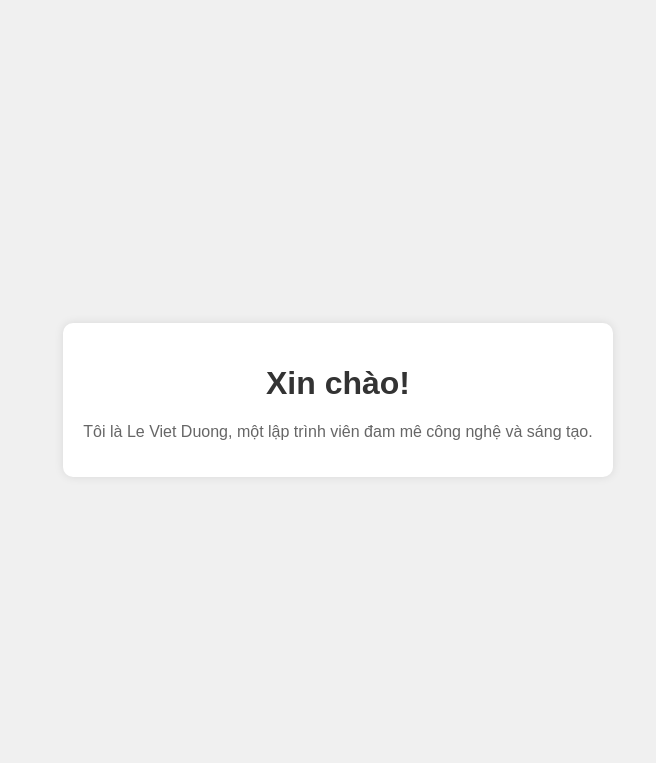
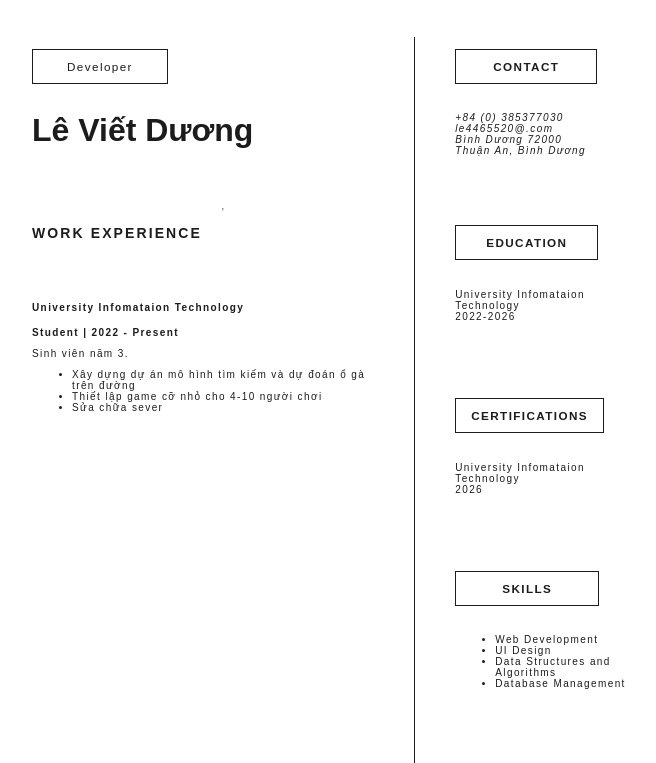
Before and after one commit to LeVietDuongg/LeVietDuongg.github.io, a plain HTML site: page index.html in a window 1280 px wide. Shown: the whole page, without its empty margins (302-958 px from the left). Drawn offline with Linux system fonts and the light colour scheme.

Commit message:
add file

```diff
--- a/index.html
+++ b/index.html
@@ -1,40 +1,71 @@
-
 <!DOCTYPE html>
 <html lang="en">
 <head>
     <meta charset="UTF-8">
     <meta name="viewport" content="width=device-width, initial-scale=1.0">
-    <title>Introduction</title>
-    <style>
-        body {
-            font-family: Arial, sans-serif;
-            margin: 0;
-            padding: 0;
-            display: flex;
-            justify-content: center;
-            align-items: center;
-            height: 100vh;
-            background-color: #f0f0f0;
-        }
-        .container {
-            text-align: center;
-            background: white;
-            padding: 20px;
-            border-radius: 10px;
-            box-shadow: 0 0 10px rgba(0, 0, 0, 0.1);
-        }
-        h1 {
-            color: #333;
-        }
-        p {
-            color: #666;
-        }
-    </style>
+    <title>Resume</title>
+    <link rel="stylesheet" href="main.css">
 </head>
 <body>
-    <div class="container">
-        <h1>Xin chào!</h1>
-        <p>Tôi là Le Viet Duong, một lập trình viên đam mê công nghệ và sáng tạo.</p>
-    </div>
+    <section class="resume-container">
+        <div class="content-wrapper">
+            <article class="main-content">
+                <div class="profile-section">
+                    <div class="experience-content">
+                        <h1 class="role-tag">Developer</h1>
+                        <h2 class="name-heading">Lê Viết Dương</h2>
+                        <hr class="section-divider">
+                        <h3 class="experience-title">WORK EXPERIENCE</h3>
+
+                        <article class="job-entry">
+                            <h4 class="company-name">University Infomataion Technology</h4>
+                            <p class="job-title">Student | 2022 - Present</p>
+                            <p>Sinh viên năm 3.</p>
+                            <ul class="job-highlights">
+                                <li>Xây dựng dự án mô hình tìm kiếm và dự đoán ổ gà trên đường</li>
+                                <li>Thiết lập game cỡ nhỏ cho 4-10 người chơi</li>
+                                <li>Sửa chữa sever</li>
+                            </ul>
+                        </article>
+                    </div>
+                    <div class="vertical-divider"></div>
+                </div>
+            </article>
+
+            <aside class="sidebar">
+                <div class="sidebar-content">
+                    <h3 class="section-header">CONTACT</h3>
+                    <address class="contact-info">
+                        +84 (0) 385377030<br>
+                        le4465520@.com<br>
+                        Bình Dương 72000<br>
+                        Thuận An, Bình Dương
+                    </address>
+
+                    <h3 class="education-header">EDUCATION</h3>
+                    <div class="education-details">
+                        University Infomataion Technology<br>
+
+                        2022-2026
+                    </div>
+
+                    <h3 class="certification-header">CERTIFICATIONS</h3>
+                    <div class="certification-details">
+
+                        University Infomataion Technology<br>
+                        2026
+                    </div>
+
+                    <h3 class="skills-header">SKILLS</h3>
+                    <ul class="skills-list">
+                        <li>Web Development</li>
+                        <li>UI Design</li>
+                        <li>Data Structures and Algorithms</li>
+                        <li>Database Management</li>
+                    </ul>
+                </div>
+            </aside>
+        </div>
+    </section>
 </body>
 </html>
--- /dev/null
+++ b/main.css
@@ -0,0 +1,42 @@
+.resume-container { background-color: #fff; max-width: 612px; overflow: hidden; padding: 33px 36px; }
+.content-wrapper { gap: 20px; display: flex; }
+.main-content { display: flex; flex-direction: column; line-height: normal; width: 67%; }
+.profile-section { display: flex; flex-grow: 1; color: #1c1c1c; font: 275 10px Montserrat, sans-serif; }
+.experience-content { align-self: start; display: flex; flex-direction: column; flex-grow: 1; flex-basis: 0; width: fit-content; }
+.role-tag { border: 1px solid #1c1c1c; align-self: start; font-weight: 200; text-align: center; letter-spacing: 1.4px; padding: 10px 34px; }
+.name-heading { font-size: 32px; font-weight: 800; margin-top: 17px; }
+.section-divider { background: #1c1c1c; display: flex; margin-top: 32px; height: 1px; }
+.experience-title { font-size: 14px; letter-spacing: 2.1px; align-self: start; margin-top: 9px; }
+.job-entry { letter-spacing: 1.4px; margin: 34px 28px 0 0; }
+.vertical-divider { background: #1c1c1c; display: flex; width: 1px; height: 726px; }
+.sidebar { display: flex; flex-direction: column; line-height: normal; width: 33%; margin-left: 20px; }
+.sidebar-content { display: flex; flex-direction: column; align-items: start; color: #1c1c1c; letter-spacing: 1.4px; font: 275 10px Montserrat, sans-serif; }
+.section-header { border: 1px solid #1c1c1c; text-align: center; padding: 10px 37px; }
+.contact-info { align-self: stretch; margin-top: 17px; }
+.education-header { border: 1px solid #1c1c1c; margin-top: 69px; text-align: center; padding: 10px 30px; }
+.education-details { margin-top: 17px; }
+.certification-header { border: 1px solid #1c1c1c; margin-top: 76px; text-align: center; padding: 10px 15px; }
+.certification-details { margin-top: 17px; }
+.skills-header { border: 1px solid #1c1c1c; margin-top: 76px; text-align: center; padding: 10px 46px; }
+.skills-list { margin-top: 17px; }
+.company-name, .job-title { font-weight: 700; color: #1c1c1c; }
+.job-highlights { color: #1c1c1c; }
+body {
+    display: flex;
+    justify-content: center;
+    align-items: center;
+    min-height: 100vh;
+    margin: 0;
+}
+@media (max-width: 991px) {
+    .resume-container { padding: 0 20px; }
+    .content-wrapper { flex-direction: column; align-items: stretch; gap: 0; }
+    .main-content { width: 100%; }
+    .profile-section { margin-top: 40px; }
+    .role-tag { padding: 0 20px; }
+    .job-entry { margin-right: 10px; }
+    .sidebar { width: 100%; }
+    .sidebar-content { margin-top: 40px; }
+    .section-header, .education-header, .skills-header { padding: 0 20px; }
+    .certification-header { margin-top: 40px; }
+}
```
